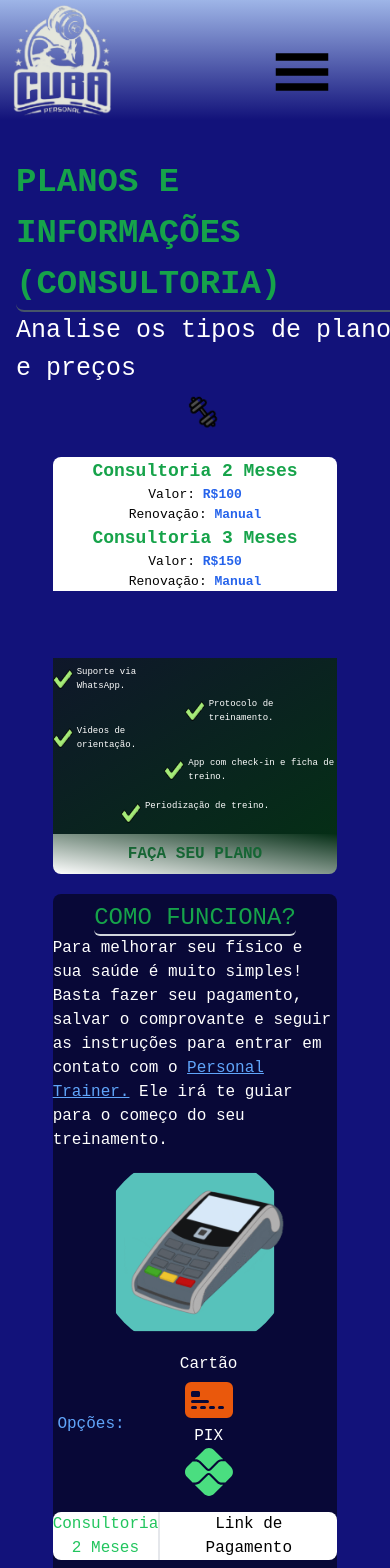
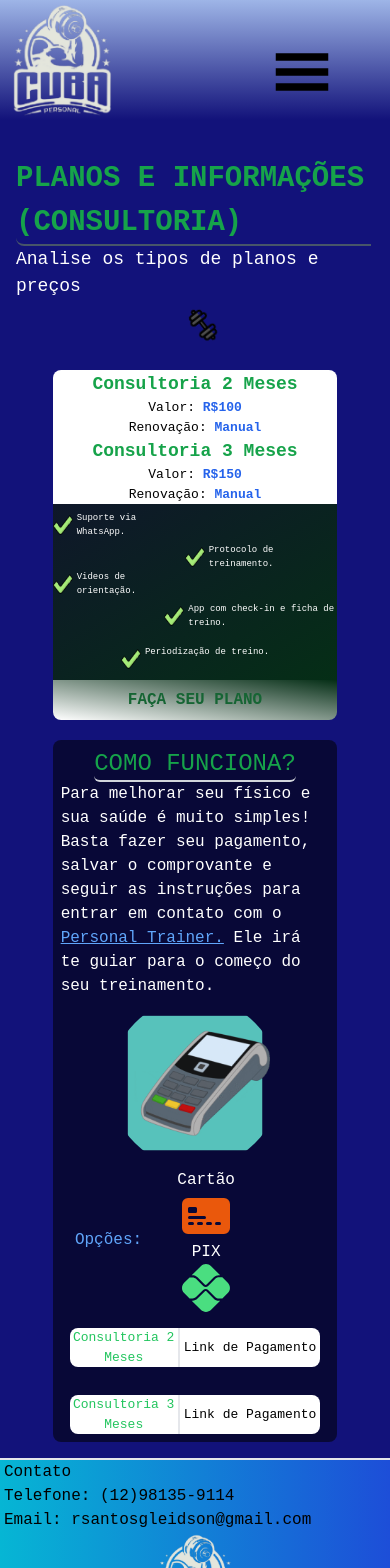
Before and after one commit to Caiqu3wav/cuba-personal, a Next.js app: page /consultoriaonline in a window 390 px wide. Shown: the top 1568 px of the page. Built offline with nearby package versions, Linux system fonts and the light colour scheme.

Commit message:
paginas dos planos responsividade

```diff
--- a/src/app/consultoriaonline/page.jsx
+++ b/src/app/consultoriaonline/page.jsx
@@ -15,14 +15,14 @@ export default function Consultoria() {
     <div className='personal-dad w-full overflow-x-hidden'>
     <Header/>
     <div className='flex flex-col pb-4 gap-5'>
-    <div className='pt-[37px] ml-4 flex-col'> <div className='w-[400px]'><h1 className='text-[34px] font-semibold text-green-600 border-solid
-     border-b-2 border-slate-600 rounded-l-lg rounded-r-[-8px]'>PLANOS E INFORMAÇÕES (CONSULTORIA)</h1>
-    <p className='text-white text-[25px]'>Analise os tipos de planos e preços</p>
+    <div className='pt-[37px] ml-4 flex-col lowone:ml-1'> <div className='w-[400px] midfour:w-[355px]'><h1 className='text-[34px] font-semibold text-green-600 border-solid
+     border-b-2 border-slate-600 rounded-l-lg rounded-r-[-8px] midfour:text-[29px] lowtwo:text-[25px]'>PLANOS E INFORMAÇÕES (CONSULTORIA)</h1>
+    <p className='text-white text-[25px] midfour:text-[18px]'>Analise os tipos de planos e preços</p>
     </div>
     <Image src={GymLogo} className="gymlogo w-[50px] relative inset-0 mx-auto" alt="gym logo"/>
 </div>
 <div className='self-center w-[875px] majorthree:w-[80%] majorfour:w-[93%] midtw:w-[60%] midtwo4:w-[73%]'>
-    <div className=' grid grid-flow-col  midtw:grid-rows-3 midtw:grid-flow-row w-full'>
+    <div className=' grid grid-flow-col midtw:grid-flow-row w-full'>
         <div className=' rounded-tl-lg midtw:rounded-t-lg flex flex-col items-center justify-center bg-white majorthree:text-[13px]'>
             <h1 className='text-green-600 text-lg
          font-semibold'>Consultoria 2 Meses</h1>
@@ -60,15 +60,15 @@ export default function Consultoria() {
 midtw:w-[60%]
  midtwo4:w-[73%] py-2'><h1 className='self-center border-b-2 border-solid
   border-gray-300 rounded-md text-2xl text-green-600'>COMO FUNCIONA?</h1>
-            <p className='text-white'>Para melhorar seu físico e sua saúde é muito simples! Basta fazer seu pagamento, salvar o comprovante e seguir as
+            <p className='text-white px-2'>Para melhorar seu físico e sua saúde é muito simples! Basta fazer seu pagamento, salvar o comprovante e seguir as
                 instruções para entrar em contato com o <span>
                     <a className='text-blue-400 underline' href="https://wa.me/5512981359114">Personal Trainer.</a>
                 </span> Ele irá te guiar para o começo do seu treinamento.
             </p>
-            <Image src={PaymentGif} alt='gif de pagamento' className='w-[200px] rounded-full p-[-60px] self-center'/>
-            <div className='flex self-center items-center justify-center gap-2'><p className='text-blue-400'>Opções:</p>
+            <Image src={PaymentGif} alt='gif de pagamento' className='w-[200px] low:w-[170px] rounded-full p-[-60px] self-center'/>
+            <div className='flex self-center items-center justify-center gap-2 midfour1:gap-[3px]'><p className='text-blue-400'>Opções:</p>
 
-            <div className="min-w-[200px] relative right-6 rounded-lg flex flex-col items-center justify-center">
+            <div className="min-w-[200px] low:min-w-[170px] low:w-[170px] relative right-6 rounded-lg flex flex-col items-center justify-center">
                 <p className='text-white'>Cartão</p>
             <BsFillCreditCard2FrontFill className='text-orange-600 text-5xl' />
             <p className='text-white'>PIX</p>
@@ -76,17 +76,19 @@ midtw:w-[60%]
             </div>
             <div className='flex flex-col gap-3'>
             <div className='flex self-center mt-4'>
-                <div className='bg-white rounded-l-lg border-r-2 border-solid w-[110px] text-wrap'>
+                <div className='bg-white rounded-l-lg border-r-2 border-solid w-[110px] midfour:text-[13px] text-wrap'>
                     <p className='text-green-500 text-center'>Consultoria 2 Meses</p></div>
-                    <Link href="https://buy.stripe.com/14k4jmdv846q5mUaEK" className='bg-white rounded-r-lg pl-3 pr-3 flex items-center' target='_blank'>
-                        <button className='text-center'>Link de Pagamento</button>
+                    <Link href="https://buy.stripe.com/14k4jmdv846q5mUaEK" className='bg-white rounded-r-lg px-3
+                     midfour:px-1 flex items-center' target='_blank'>
+                        <button className='text-center midfour:text-[13px]'>Link de Pagamento</button>
                 </Link>
                 </div>
                 <div className='flex self-center mt-4'>
-                <div className='bg-white rounded-l-lg border-r-2 border-solid w-[110px] text-wrap'>
+                <div className='bg-white rounded-l-lg border-r-2 border-solid w-[110px] text-wrap midfour:text-[13px]'>
                     <p className='text-green-500 text-center'>Consultoria 3 Meses</p></div>
-                    <Link href="https://buy.stripe.com/5kA8zC1Mq9qK2aI7sz" className='bg-white rounded-r-lg pl-3 pr-3 flex items-center' target='_blank'>
-                <button className='text-center'>Link de Pagamento</button>
+                    <Link href="https://buy.stripe.com/5kA8zC1Mq9qK2aI7sz" className='bg-white rounded-r-lg px-3 flex
+                    items-center midfour:px-1' target='_blank'>
+                <button className='text-center midfour:text-[13px]'>Link de Pagamento</button>
                 </Link>
                 </div>
                 </div>
--- a/src/app/personal/page.jsx
+++ b/src/app/personal/page.jsx
@@ -30,14 +30,14 @@ export default function PersonalPg(){
         <div className='personal-dad w-full overflow-x-hidden'>
             <Header/>
 <div className='flex flex-col pb-4 gap-5'>
-<div className='pt-[37px] ml-4 flex-col'> <div className='w-[400px]'><h1 className='text-[34px] font-semibold text-green-600 border-solid
-     border-b-2 border-slate-600 rounded-l-lg rounded-r-[-8px]'>PLANOS E INFORMAÇÕES (PRESENCIAL)</h1>
-    <p className='text-white text-[25px]'>Analise os tipos de planos e preços</p>
+<div className='pt-[37px] ml-4 flex-col lowone:ml-1'> <div className='w-[400px] midfour:w-[355px]'><h1 className='text-[34px] font-semibold text-green-600 border-solid
+     border-b-2 border-slate-600 rounded-l-lg rounded-r-[-8px] midfour:text-[29px] lowtwo:text-[25px]'>PLANOS E INFORMAÇÕES (PRESENCIAL)</h1>
+    <p className='text-white text-[25px] midfour:text-[18px]'>Analise os tipos de planos e preços</p>
     </div>
     <Image src={GymLogo} className="gymlogo w-[50px] relative inset-0 mx-auto" alt="gym logo"/>
 </div>
         <div className='self-center w-[875px] majorthree:w-[80%] majorfour:w-[93%] midtw:w-[60%] midtwo4:w-[73%]'>
-            <div className=' grid grid-flow-col  midtw:grid-rows-3 midtw:grid-flow-row w-full'>
+            <div className=' grid grid-flow-col midtw:grid-flow-row w-full'>
                 <div className=' rounded-tl-lg midtw:rounded-t-lg flex flex-col items-center justify-center bg-white majorthree:text-[13px]'>
                     <h1 className='text-green-600 text-lg
                  font-semibold'>2 Aulas/Semana</h1>
@@ -88,10 +88,10 @@ midtw:w-[60%]
                     <a className='text-blue-400 underline' href="https://wa.me/5512981359114">Personal Trainer.</a>
                 </span> Ele irá te guiar para o começo do seu treinamento.
             </p>
-            <Image src={PaymentGif} alt='gif de pagamento' className='w-[200px] rounded-full p-[-60px] self-center'/>
-            <div className='flex self-center items-center justify-center gap-2'><p className='text-blue-400'>Opções:</p>
+            <Image src={PaymentGif} alt='gif de pagamento' className='w-[200px] low:w-[170px] rounded-full p-[-60px] self-center'/>
+            <div className='flex self-center items-center justify-center gap-2 midfour1:gap-[3px]'><p className='text-blue-400'>Opções:</p>
 
-            <div className="min-w-[200px] relative right-6 rounded-lg flex flex-col items-center justify-center">
+            <div className="min-w-[200px] low:min-w-[170px] low:w-[170px] relative right-6 rounded-lg flex flex-col items-center justify-center">
                 <p className='text-white'>Cartão</p>
             <BsFillCreditCard2FrontFill className='text-orange-600 text-5xl' />
             <p className='text-white'>PIX</p>
```
